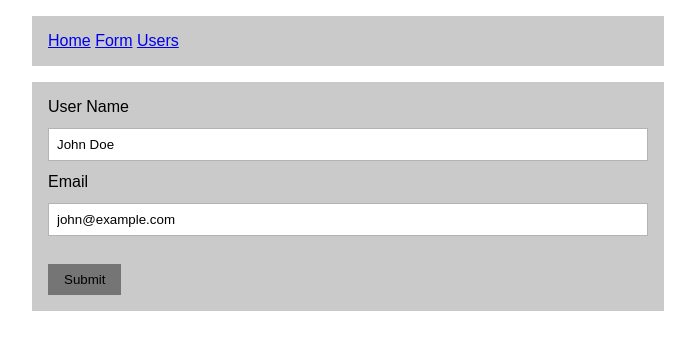
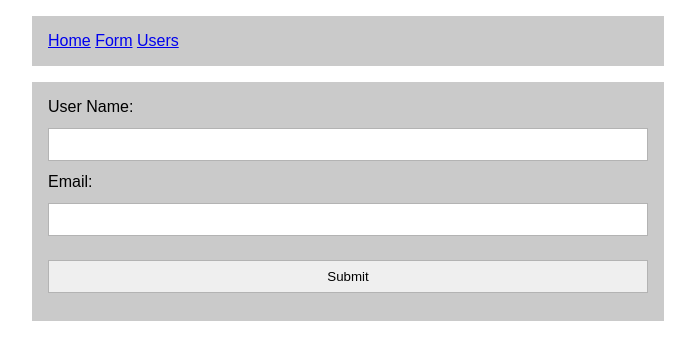
Before and after one commit to roufujjaman/django-practice, a Django app: page /form/ in a window 1280 px wide. Shown: the top 360 px of the page, without its empty margins (292-987 px from the left). Run offline with Django 5.2, Linux system fonts and the light colour scheme.

Commit message:
24 FEB 24

```diff
--- a/module_13/project/views.py
+++ b/module_13/project/views.py
@@ -1,4 +1,10 @@
 from django.shortcuts import render
+from django import forms
+from django.http import HttpResponseRedirect
+
+class NewUser(forms.Form):
+    name = forms.CharField(label="User Name", empty_value="Name")
+    email = forms.EmailField(label="Email")
 
 all_users = []
 
@@ -7,12 +13,25 @@ def home(request):
 
 def form(request):
     if request.method == 'POST':
-        name = request.POST.get('user_name')
-        email = request.POST.get('email')
-        all_users.append({"name": name, "email": email})
-        return render(request, 'project/users.html')
-    else:
-        return render(request, 'project/form.html')
+        user = NewUser(request.POST)
+        if user.is_valid():
+            print(type(user))
+            print(type(user.cleaned_data))
+
+            name = user.cleaned_data['name']
+            email = user.cleaned_data['email']
+            all_users.append({
+                'name': name,
+                'email': email
+                })
+            return HttpResponseRedirect('/users')
+        else:
+            return render(request, 'project/form.html', {
+                "form": user
+            })
+    return render(request, 'project/form.html', {
+        "form": NewUser()
+    })
 
 def users(request):
     return render(request, 'project/users.html', {
--- a/module_13/static/project/style.css
+++ b/module_13/static/project/style.css
@@ -16,11 +16,3 @@ input {
     margin: 0.75rem auto;
     border: 1px solid rgb(179, 179, 179);
 }
-
-button {
-    background-color: rgb(117, 117, 117);
-    border: none;
-    margin-top: 1rem;
-    padding: 0.5rem 1rem;
-    cursor: pointer;
-}
--- a/module_13/templates/project/form.html
+++ b/module_13/templates/project/form.html
@@ -5,14 +5,11 @@
 {% endblock %}
 
 {% block body %}
-    <div class="box-1" action="/users">
-        <form method="POST">
+    <div class="box-1">
+        <form action="{% url 'form' %}" method="POST">
             {% csrf_token %}
-            <label for="user_name">User Name</label><br>
-            <input type="text" id="user-name" value="John Doe" name="user_name"><br>
-            <label for="user_email">Email</label><br>
-            <input type="email" id="user-email" value="john@example.com" name="email"><br>
-            <button>Submit</button>
+            {{ form }}
+            <input type="submit">
         </form>
     </div>
 {% endblock %}
```
